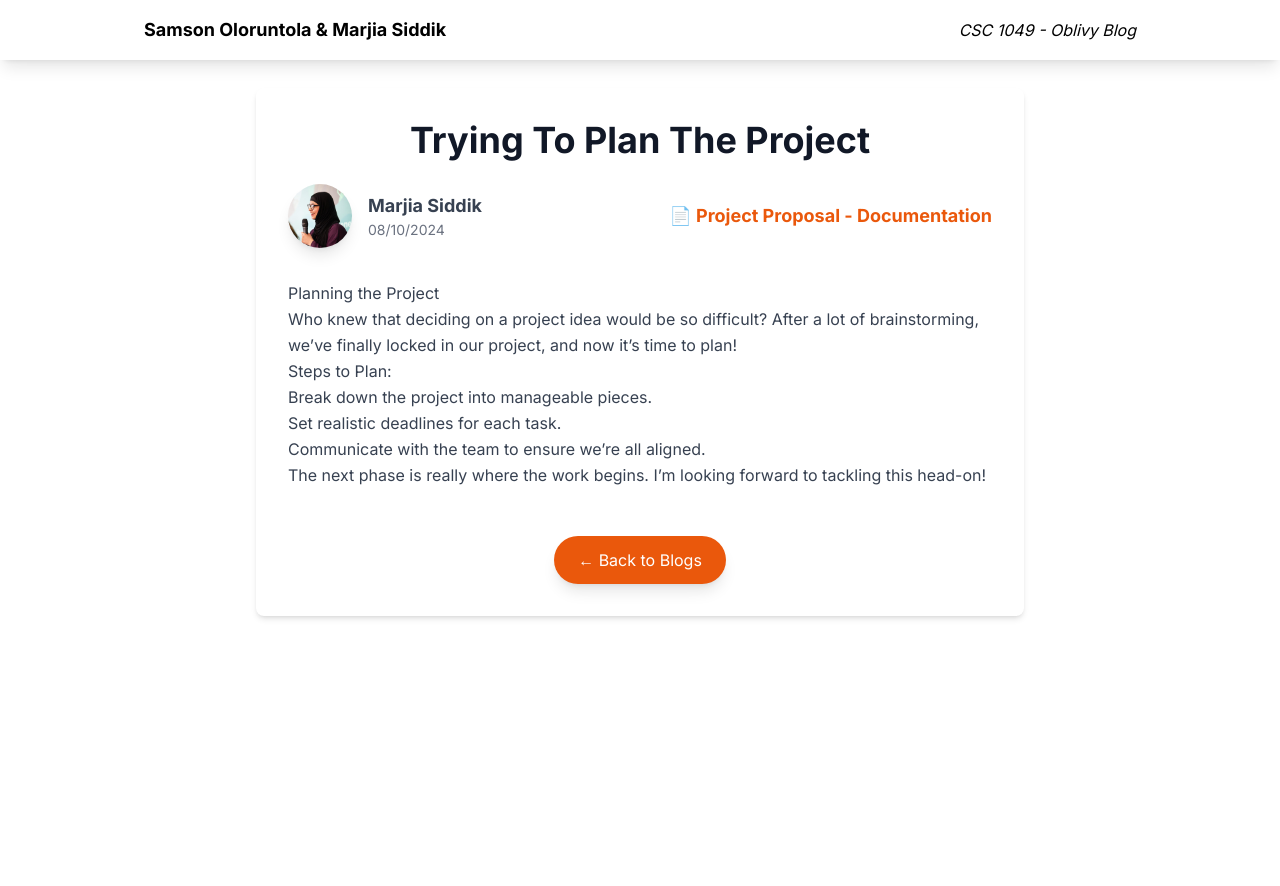
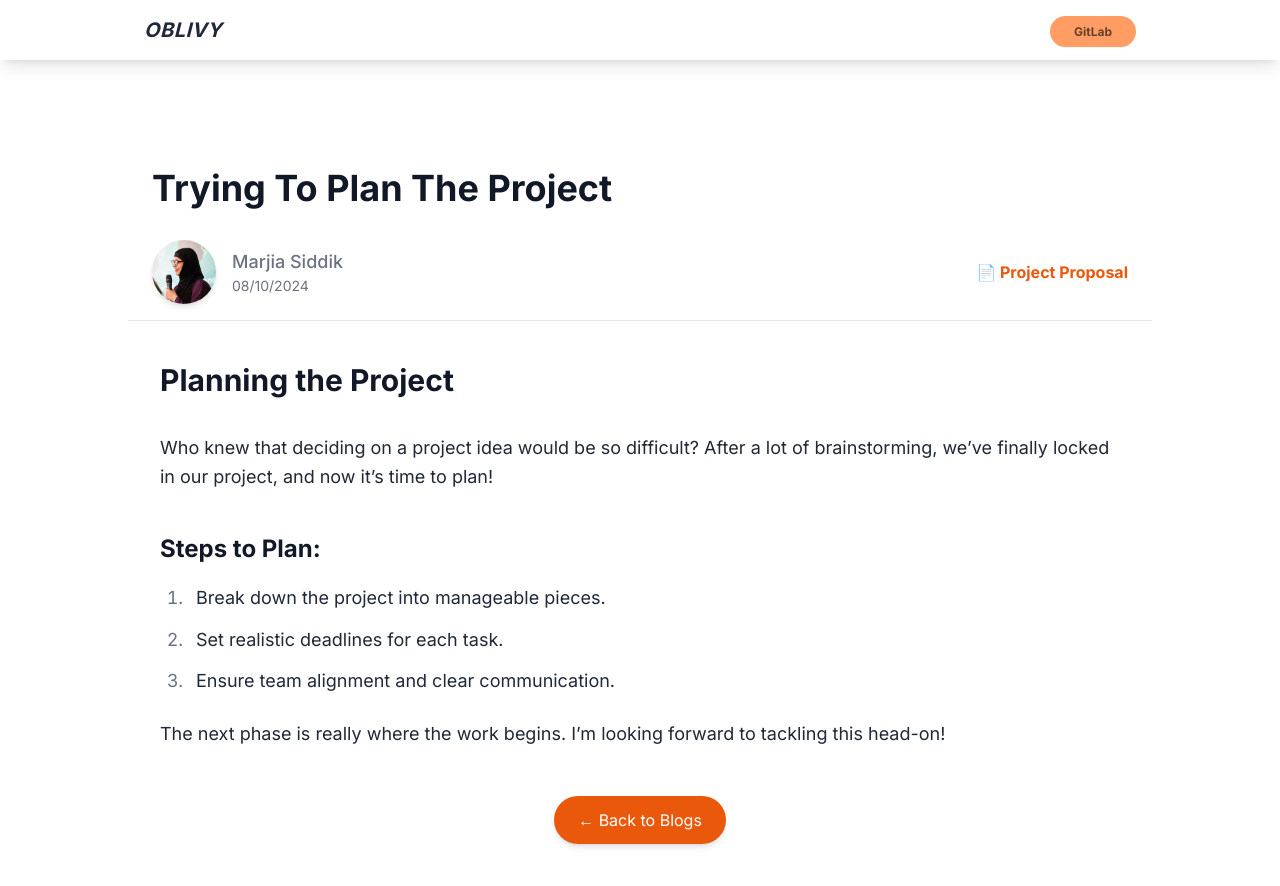
Before and after one commit to type0-1/blog, a React (Create React App) app: page /blog/1 in a window 1280 px wide. Shown: the top 886 px of the page. Before the commit the page ends 800 px from the top, so only its background shows below. Built offline with nearby package versions, Linux system fonts and the light colour scheme.

Commit message:
Update along with GSAP animation addon

```diff
--- a/package.json
+++ b/package.json
@@ -4,10 +4,12 @@
   "private": true,
   "dependencies": {
     "@heroicons/react": "^2.1.5",
+    "@tailwindcss/typography": "^0.5.15",
     "@testing-library/jest-dom": "^5.17.0",
     "@testing-library/react": "^13.4.0",
     "@testing-library/user-event": "^13.5.0",
     "build": "^0.1.4",
+    "gsap": "^3.12.5",
     "react": "^18.3.1",
     "react-dom": "^18.3.1",
     "react-markdown": "^9.0.1",
--- a/src/components/BlogDetail.js
+++ b/src/components/BlogDetail.js
@@ -1,80 +1,63 @@
-import React, { useEffect, useState } from 'react';
+import React from 'react';
 import { useParams, Link } from 'react-router-dom';
-import { blogPosts } from '../data/blogData';  // Import your metadata (author, image, etc.)
-import ReactMarkdown from 'react-markdown';
-import remarkGfm from 'remark-gfm';  // For GitHub Flavored Markdown
+import { blogPosts } from '../data/blogData';
 
 function BlogDetail() {
-  const { blogId } = useParams();  // Get blogId from URL parameters
-  const [content, setContent] = useState('');
-  const blogPost = blogPosts.find(post => post.id === blogId);  // Get the blog post metadata
+  const { blogId } = useParams();
+  const blogPost = blogPosts.find(post => post.id === blogId);
 
-  // Load the markdown file dynamically
-  useEffect(() => {
-    if (blogPost && blogPost.markdownFile) {
-      import(`../markdown/blog-${blogId}.md`)
-        .then((res) => {
-          fetch(res.default)
-            .then((response) => response.text())
-            .then((text) => setContent(text));
-        })
-        .catch((err) => console.error('Error loading markdown file:', err));
-    }
-  }, [blogId, blogPost]);
-
-  // If no blog post metadata is found, show an error message
   if (!blogPost) {
-    return <div className="max-w-screen-lg mx-auto p-6">Blog post not found.</div>;
+    return <div className="max-w-screen-lg mx-auto p-4 text-center text-gray-700">Blog post not found.</div>;
   }
 
   return (
-    <div className="max-w-screen-md mx-auto p-8 mt-16 bg-white shadow-md rounded-lg">
+    <div className="max-w-screen-lg mx-auto my-20 bg-white rounded-lg pt-8"> {/* Added pt-24 here */}
+
+      <div>
         {/* Blog Title */}
-      <h1 className="text-4xl font-bold mb-6 text-gray-900 text-center">
+        <h1 className="text-4xl font-bold mb-8 text-gray-900 mx-6 my-8">
           {blogPost.title}
         </h1>
 
-      {/* Author Section and Topic */}
-      <div className="flex justify-between items-center mb-8">
+        {/* Author and Topic Section */}
+        <div className="flex justify-between items-center mb-10 px-6 border-b pb-4">
 
           {/* Left Section: Author Image and Info */}
-        <div className="flex items-center">
+          <div className="flex items-center space-x-4">
             <img
               src={blogPost.authorImage}
               alt="Author"
-            className="w-16 h-16 rounded-full object-cover shadow-lg"
+              className="w-16 h-16 rounded-full object-cover shadow-md"
             />
 
             {/* Author Name and Date */}
-          <div className="ml-4">
-            <p className="text-lg font-semibold text-gray-700">{blogPost.author}</p>
+            <div>
+              <p className="text-lg font-medium text-gray-500">{blogPost.author}</p>
               <p className="text-sm text-gray-500">{blogPost.date}</p>
             </div>
           </div>
 
           {/* Right Section: Blog Topic */}
-        <div className="text-right">
-          <h3 className="text-lg font-semibold text-orange-600">
-            {blogPost.topic}
-          </h3>
+          <div className="text-right text-orange-600">
+            <h3 className="text-md font-semibold">{blogPost.topic}</h3>
           </div>
         </div>
 
-      {/* Blog Content rendered with react-markdown */}
-      <div className="prose prose-lg text-gray-700 leading-relaxed">
-        <ReactMarkdown>
-          {content}
-        </ReactMarkdown>
-      </div>
+        {/* Blog Content rendered as HTML with prose styling */}
+        <div
+          className="prose prose-lg max-w-none text-gray-800 mx-8 leading-relaxed my-10"
+          dangerouslySetInnerHTML={{ __html: blogPost.content }}
+        />
 
         {/* Back Button */}
-      <div className="mt-12 flex justify-center">
+        <div className="flex justify-center mt-12">
           <Link
-          to="/"  // Link to the home page or blog listing page
-          className="text-white bg-orange-600 hover:bg-orange-500 py-3 px-6 rounded-full shadow-lg transition duration-300"
+            to="/"
+            className="text-white bg-orange-600 hover:bg-orange-500 py-3 px-6 rounded-full shadow-md transition duration-300"
           >
             ← Back to Blogs
           </Link>
+        </div>
       </div>
     </div>
   );
--- a/src/components/MainSection.js
+++ b/src/components/MainSection.js
@@ -1,39 +1,101 @@
-import React from 'react';
+import React, { useEffect, useRef } from 'react';
+import gsap from 'gsap';
+import { ScrollTrigger } from 'gsap/ScrollTrigger';
 import Card from "../models/Card.jsx";
 import samsonImage from '../images/Samson.jpeg';
 import marjiaImage from '../images/Marjia.jpeg';
 
+gsap.registerPlugin(ScrollTrigger);
+
 function MainSection() {
+  const sectionRef = useRef(null);
+  const cardsRef = useRef([]);
+
+  useEffect(() => {
+    // Animate the title and description
+    gsap.fromTo(
+      sectionRef.current,
+      { opacity: 0, y: 50 },
+      {
+        opacity: 1,
+        y: 0,
+        duration: 1,
+        ease: "power3.out",
+        scrollTrigger: {
+          trigger: sectionRef.current,
+          start: "top 80%",
+        },
+      }
+    );
+
+    // Animate the cards with a staggered effect as they scroll into view
+    cardsRef.current.forEach((card, index) => {
+      gsap.fromTo(
+        card,
+        { opacity: 0, y: 30 },
+        {
+          opacity: 1,
+          y: 0,
+          duration: 1,
+          ease: "power3.out",
+          delay: index * 0.2, // Each card has a staggered delay based on its index
+          scrollTrigger: {
+            trigger: card,
+            start: "top 90%",
+          },
+        }
+      );
+    });
+  }, []);
+
   return (
-    <div className="grid grid-cols-1 sm:grid-cols-2 lg:grid-cols-2 gap-4 p-4 max-w-screen-xl mx-auto">
+    <div className="max-w-screen-xl mx-auto my-14 p-4">
+
+      {/* Description Above the Cards */}
+      <div ref={sectionRef} className="text-center mb-8">
+        <h1 className="text-3xl font-bold text-gray-800 mb-2 pt-8">A Privacy-Preserving Data Access System</h1>
+        <p className="text-md text-gray-600">
+          Follow our journey as we tackle the challenges of developing Oblivy, a privacy-preserving data access system using Path ORAM and AES Encryption.
+        </p>
+        <p className="text-md text-gray-500 pt-2">
+          By Samson Oloruntola & Marjia Siddik
+        </p>
+      </div>
+
+      {/* Cards Section */}
+      <div className="grid grid-cols-1 sm:grid-cols-2 lg:grid-cols-2 gap-4">
         <Card
+          ref={(el) => (cardsRef.current[0] = el)}
           blogTitle="First Steps Into The Functional Specification!"
           author="Samson Oloruntola"
           date="22/10/2024"
-        topic="📋 Funtional Specification - Documentation"
+          topic="📋 Functional Specification"
           desc="Project proposal is done and dusted, time to dive into the real challenge"
           authorImage={samsonImage}
           blogId="3"
         />
         <Card
+          ref={(el) => (cardsRef.current[1] = el)}
           blogTitle="Submitting The Proposal: Race Against Time"
           author="Samson Oloruntola"
           date="14/10/2024"
-        topic="📄 Project Proposal - Documentation"
+          topic="📄 Project Proposal"
           desc="Idea locked in, now to tackle the project proposal!"
           authorImage={samsonImage}
           blogId="2"
         />
         <Card
+          ref={(el) => (cardsRef.current[2] = el)}
           blogTitle="Trying To Plan The Project"
           author="Marjia Siddik"
           date="08/10/2024"
-        topic="📄 Project Proposal - Documentation"
+          topic="📄 Project Proposal"
           desc="Who knew choosing a project idea would be this tough?"
           authorImage={marjiaImage}
           blogId="1"
         />
       </div>
+    </div>
   );
 }
 
--- a/src/components/Navbar.js
+++ b/src/components/Navbar.js
@@ -4,20 +4,27 @@ import ReactMarkdown from "react-markdown";
 function Navbar() {
   return (
     <div className="bg-white text-black p-4 shadow-lg fixed top-0 left-0 w-full z-50">
-      <div className="max-w-screen-lg mx-auto flex justify-between items-center px-4">
-        {/* Left Section: Main Title */}
-        <div className="text-lg font-bold hover:text-gray-600 transition duration-300">
+      <div className="max-w-screen-lg mx-auto flex items-center justify-between px-4">
+
+        {/* Center Section: Project Title */}
+        <div className="text-xl tracking-wide text-gray-800 font-bold italic text-center">
           <ReactMarkdown>
-            Samson Oloruntola & Marjia Siddik
+            OBLIVY
           </ReactMarkdown>
         </div>
 
-        {/* Right Section: Project Name */}
-        <div className="text-md italic hover:text-gray-600 transition duration-300">
-          <ReactMarkdown>
-            CSC 1049 - Oblivy Blog
-          </ReactMarkdown>
+        {/* Right Section: Refined GitLab Button */}
+        <div>
+          <a
+            href="https://gitlab.computing.dcu.ie/oloruns2/2025-csc1049-soloruntola-oblivy"
+            target="_blank"
+            rel="noopener noreferrer"
+            className="text-[#683F27] font-bold bg-[#FF9D64] py-2 px-6 rounded-full shadow-sm text-xs transition duration-300 ease-in-out transform hover:scale-105 hover:bg-[#FFB587] hover:border hover:border-[#B26B43]"
+          >
+            GitLab
+          </a>
         </div>
+
       </div>
     </div>
   );
--- a/src/data/blogData.js
+++ b/src/data/blogData.js
@@ -4,26 +4,59 @@ export const blogPosts = [
     title: 'First Steps Into The Functional Specification!',
     author: 'Samson Oloruntola',
     date: '22/10/2024',
-    topic: '📋 Functional Specification - Documentation',
+    topic: '📋 Functional Specification',
     authorImage: require('../images/Samson.jpeg'),
-    markdownFile: require('../markdown/blog-1.md')  // Reference to the markdown file
+    content: `
+      <h2>Project Overview</h2>
+      <p>The project proposal is done, and now we begin diving into the functional specification. It’s an exciting part of the project where we outline exactly what our software needs to do.</p>
+      <h3>Key Sections in the Functional Specification:</h3>
+      <ul>
+        <li><strong>Objectives</strong>: Defining the goals of the project.</li>
+        <li><strong>Features</strong>: Listing all the features that need to be implemented.</li>
+        <li><strong>Constraints</strong>: Identifying any limitations or constraints.</li>
+      </ul>
+      <p>We’ve already laid the groundwork, and I’m excited to begin the planning phase in more detail.</p>
+    `
   },
   {
     id: '2',
     title: 'Submitting The Proposal: Race Against Time',
     author: 'Samson Oloruntola',
     date: '14/10/2024',
-    topic: '📄 Project Proposal - Documentation',
+    topic: '📄 Project Proposal',
     authorImage: require('../images/Samson.jpeg'),
-    markdownFile: require('../markdown/blog-2.md')
+    content: `
+      <h2>Proposal Summary</h2>
+      <p>Submitting the project proposal felt like a race against time, but it’s done! The process of deciding on the project and formulating the proposal took longer than expected.</p>
+
+      <h3>Lessons Learned:</h3>
+      <ul>
+        <li><strong>Time Management</strong>: Managing time better for future deliverables is key.</li>
+        <li><strong>Planning</strong>: More time should have been set aside for the planning phase.</li>
+      </ul>
+
+      <p>Now that the proposal is submitted, we can shift focus to preparing the functional specification and get started on the actual development.</p>
+    `
   },
   {
     id: '1',
     title: 'Trying To Plan The Project',
     author: 'Marjia Siddik',
     date: '08/10/2024',
-    topic: '📄 Project Proposal - Documentation',
+    topic: '📄 Project Proposal',
     authorImage: require('../images/Marjia.jpeg'),
-    markdownFile: require('../markdown/blog-3.md')
+    content: `
+      <h2>Planning the Project</h2>
+      <p>Who knew that deciding on a project idea would be so difficult? After a lot of brainstorming, we’ve finally locked in our project, and now it’s time to plan!</p>
+
+      <h3>Steps to Plan:</h3>
+      <ol>
+        <li>Break down the project into manageable pieces.</li>
+        <li>Set realistic deadlines for each task.</li>
+        <li>Ensure team alignment and clear communication.</li>
+      </ol>
+
+      <p>The next phase is really where the work begins. I’m looking forward to tackling this head-on!</p>
+    `
   },
 ];
--- a/src/markdown/blog-1.md
+++ /dev/null
@@ -1,11 +0,0 @@
-## Planning the Project
-
-Who knew that deciding on a project idea would be so difficult? After a lot of brainstorming, we’ve finally locked in our project, and now it’s time to plan!
-
-### Steps to Plan:
-
-1. Break down the project into manageable pieces.
-2. Set realistic deadlines for each task.
-3. Communicate with the team to ensure we’re all aligned.
-
-The next phase is really where the work begins. I’m looking forward to tackling this head-on!
--- a/src/models/Card.jsx
+++ b/src/models/Card.jsx
@@ -42,7 +42,7 @@ function Card({ blogTitle, author, date, topic, desc, authorImage, blogId }) {
               alt="Author"
               className="w-10 h-10 rounded-full mr-3"
             />
-            <ReactMarkdown className="text-sm text-gray-500 italic">
+            <ReactMarkdown className="text-sm text-gray-800 font-bold">
               {author}
             </ReactMarkdown>
           </div>
--- a/tailwind.config.js
+++ b/tailwind.config.js
@@ -1,9 +1,12 @@
+// tailwind.config.js
 module.exports = {
   content: [
-    './src/**/*.{js,jsx,ts,tsx}', // This will scan all files in your `src` directory with these extensions
+    "./src/**/*.{js,jsx,ts,tsx}",
   ],
   theme: {
     extend: {},
   },
-  plugins: [],
+  plugins: [
+    require('@tailwindcss/typography'),
+  ],
 };
```
Also changed, not shown: src/markdown/blog-2.md (deleted, +0 -10 lines), src/markdown/blog-3.md (deleted, +0 -11 lines), src/App.css (line endings or trailing spaces), 1 other file (tests, documents, lock files or other folders). Lines whose indentation alone changed are shown as unchanged.
